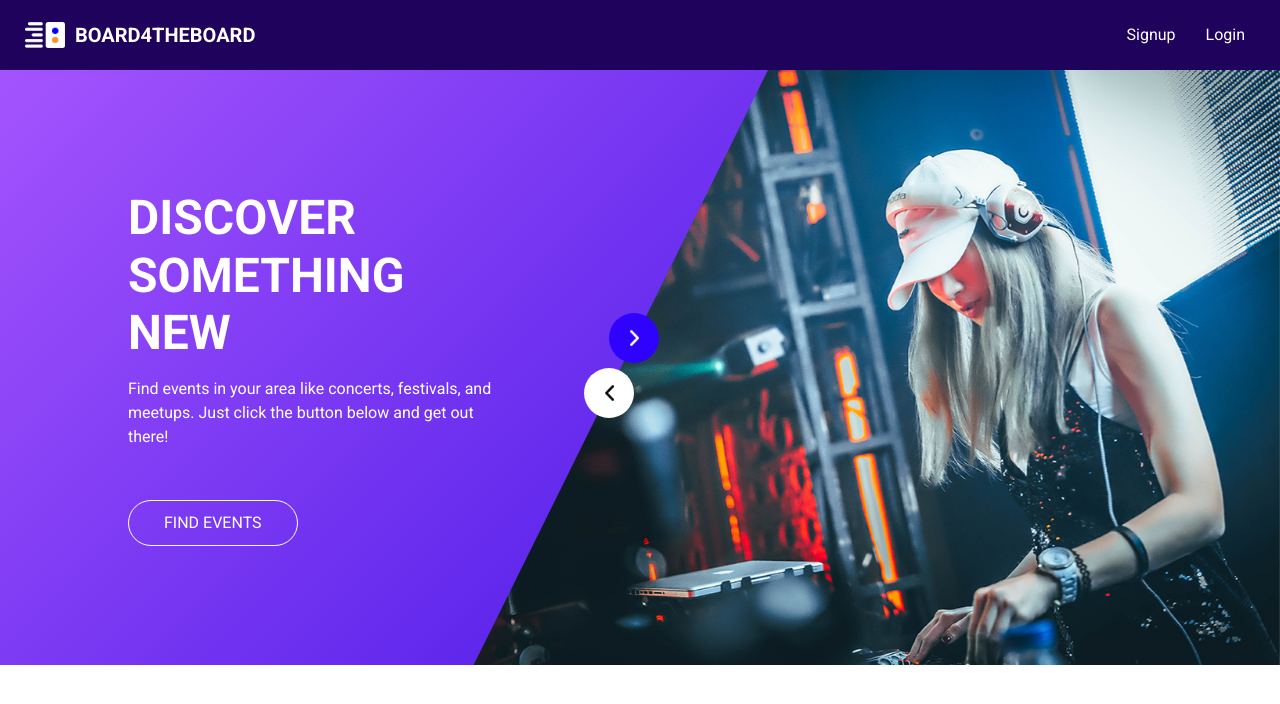
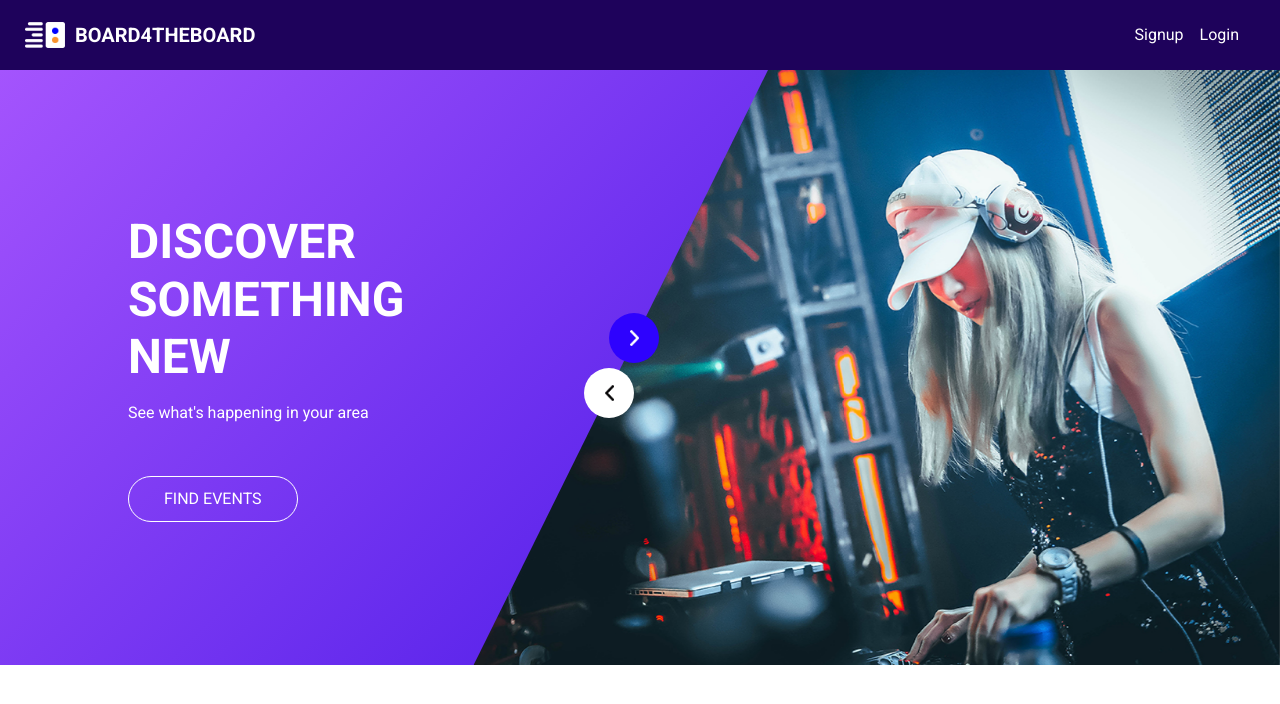
Before and after one commit to atticus-ezis/boardforthebored, a Django app: page /test/ in a window 1280 px wide. Shown: the top 704 px of the page. Run offline with Django 5.2, Linux system fonts and the light colour scheme; some libraries are stand-ins or nearby versions.

```diff
--- a/board4thebored/urls.py
+++ b/board4thebored/urls.py
@@ -23,5 +23,5 @@ urlpatterns = [
     path('users/', include('Users.urls')),
     path('events/', include('Events.urls')),
     path('', index_view),
-    path('test/', test_index_view),
+    path('test/', test_index_view, name="home"),
 ]
--- a/templates/base.html
+++ b/templates/base.html
@@ -30,7 +30,7 @@
   <link href="{% static 'css/responsive.css'%}" rel="stylesheet" />
 
   <!-- scripts -->
-  <script type="text/javascript" src="{% static "js/jquery.js"%}"></script>
+  <script type="text/javascript" src="{% static "js/jquery.js" %}"></script>
   <script type="text/javascript" src="{% static 'js/bootstrap.js' %}"></script>
 
 </head>
@@ -40,28 +40,36 @@
     <!-- Nav Bar -->
     <header class="header_section">
         <div class="container-fluid">
-            <nav class="navbar navbar-extends-lg custom_nav-container">
+            <nav class="navbar navbar-expand-sm custom_nav-container">
 
-                <a class="navbar-brand">
+                <a class="navbar-brand" href={% url 'home'%}>
                     <img src="{% static 'images/logo.png'%}" alt="">
                     <span>Board4TheBoard</span>
                 </a>
 
                 <!-- sign in / logout -->
 
-                <div class="quote_btn-container  d-flex justify-content-center">
+                <button class="navbar-toggler" type="button" data-toggle="collapse" data-target="#navbarSupportedContent"
+                aria-controls="navbarSupportedContent" aria-expanded="false" aria-label="Toggle navigation">
+                    <span class="navbar-toggler-icon"></span>
+                </button>
+
+                    <div class="collapse navbar-collapse " id="navbarSupportedContent">
+
+                        <div class="d-flex ml-auto">
                             {% if user.is_authenticated %}
-                        <a href="{% url 'users/profile' %}"><span>Hello, {{user.username}}</span></a>
+                                <a class="nav-item text-decoration-none text-white" href="{% url 'users/profile' %}"><span>Hello, {{user.username}}</span></a>
                             {% else %}
-                        <a href={% url 'account_signup'%}>
+                                <a class="nav-item text-decoration-none text-white pr-3" href={% url 'account_signup'%}>
                                     <span>Signup</span>
                                 </a>
-                        <a href={% url 'account_login'%}>
+                                <a class="nav-item text-decoration-non text-white pr-3" href={% url 'account_login'%}>
                                     <span>Login</span>
                                 </a>
                             {% endif %}
                         </div>
 
+                    </div>
             </nav>
         </div>
     </header>
--- a/templates/test_index.html
+++ b/templates/test_index.html
@@ -24,7 +24,7 @@
                 NEW
                 </h1>
                 <p>
-                Find events in your area like concerts, festivals, and meetups. Just click the button below and get out there!
+                See what's happening in your area
                 </p>
                 <div>
                 <a href="{% url 'events:explore'%}" class="slider-link">
```
Also changed, not shown: Events/views.py (+41 -1 lines), templates/explore_events.html (+10 -3 lines). Lines whose indentation alone changed are shown as unchanged.
